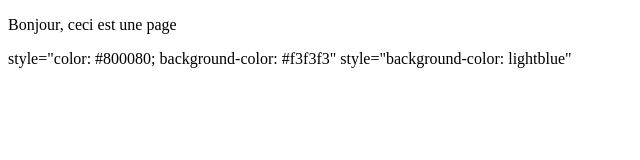
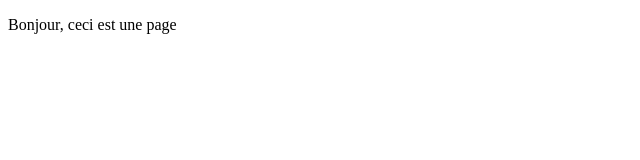
Before and after one commit to ELIOTTMZJ/ELIOTTMZJ.github.io, a plain HTML site: page index.html in a window 1280 px wide. Shown: the whole page, without its empty margins (0-640 px from the left). Drawn offline with Linux system fonts and the light colour scheme.

Commit message:
Update index.html
resolution probleme

```diff
--- a/index.html
+++ b/index.html
@@ -5,9 +5,5 @@
     </head>
     <body>
         <p>Bonjour, ceci est une page</p>
-        style="color: #800080; background-color: #f3f3f3"
     </body>
-<body>
-    style="background-color: lightblue"
-</body>
 </html>
```
